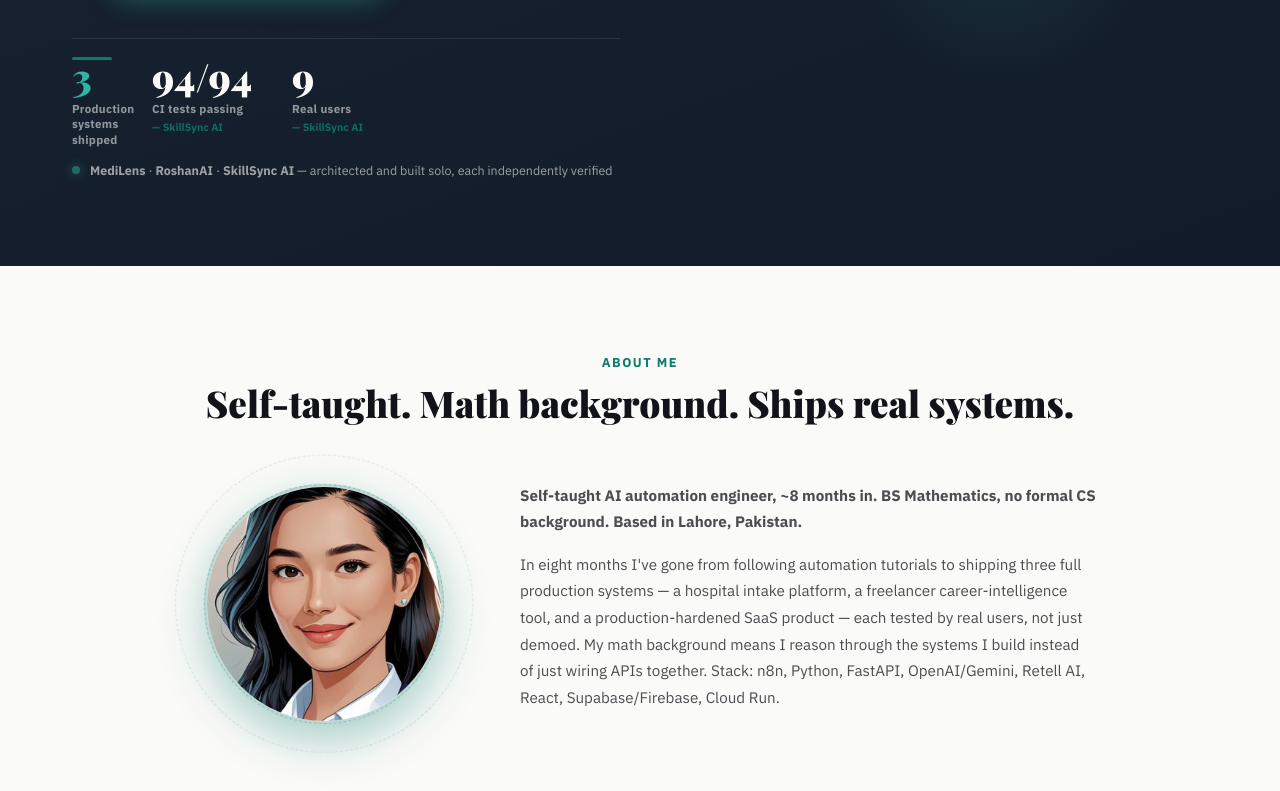
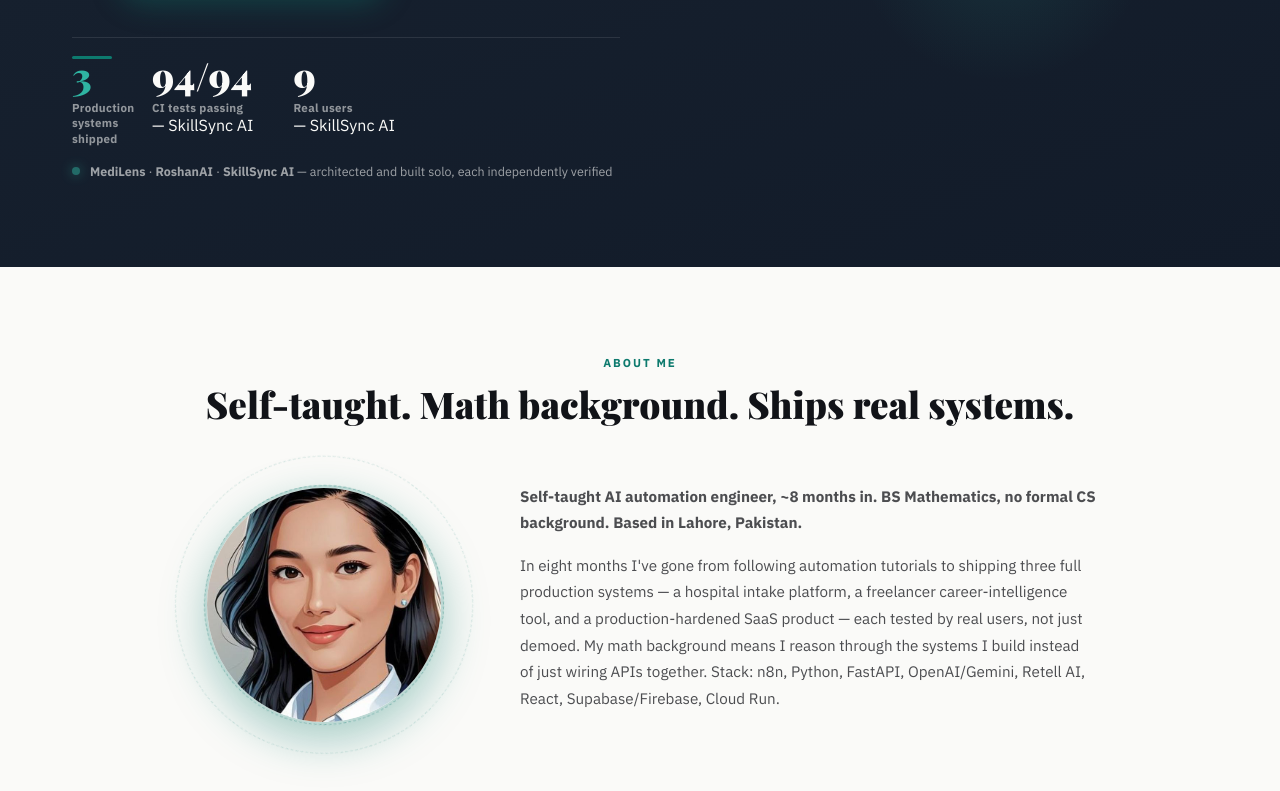
Before and after one commit to MaryumAkram16/maryum-portfolio, a React (Vite) app: page / in a window 1280 px wide. Shown: the part 829-1620 px from the top of the page. Built offline with nearby package versions, Linux system fonts and the light colour scheme.

Commit message:
Lighthouse: meta description, AA contrast colors, code-split Work/Contact, optimized avatar, dedupe recovery listener

```diff
--- a/index.html
+++ b/index.html
@@ -4,6 +4,8 @@
     <meta charset="UTF-8" />
     <link rel="icon" type="image/svg+xml" href="/favicon.svg" />
     <meta name="viewport" content="width=device-width, initial-scale=1.0" />
+    <meta name="description" content="Maryum Akram — AI Automation Engineer in Lahore, Pakistan. Voice agents, automation pipelines, and full-stack AI products that run themselves — proven in production with real users." />
+    <meta property="og:description" content="Maryum Akram — AI Automation Engineer in Lahore, Pakistan. Voice agents, automation pipelines, and full-stack AI products that run themselves." />
     <meta http-equiv="Cache-Control" content="no-cache, no-store, must-revalidate" />
     <meta http-equiv="Pragma" content="no-cache" />
     <meta http-equiv="Expires" content="0" />
@@ -33,25 +35,6 @@
       })(window.location)
 
       // ── Stale-cache recovery ───────────────────────────────────────
-      // If this page was served from a stale browser cache, the hashed
-      // JS/CSS assets it references may have been deleted by a newer
-      // deploy (404), leaving the page blank with no error shown.
-      // Detect failed JS/CSS loads and force a fresh, cache-busting
-      // reload so the visitor always lands on the newest deploy.
-      window.addEventListener('error', function (e) {
-        try {
-          var el = e.target || e.srcElement
-          if (el && (el.tagName === 'SCRIPT' || el.tagName === 'LINK')) {
-            var target = el.src || el.href || ''
-            if (target.indexOf('/assets/') !== -1 || target.indexOf('/src/') !== -1) {
-              window.location.href =
-                window.location.href.split('?')[0] + '?refresh=' + Date.now()
-            }
-          }
-        } catch (err) {}
-      })
-
-      // ── Stale-cache resource-error recovery ────────────────────────
       // If this page was served from a stale browser cache, the hashed
       // JS/CSS assets it references may have been deleted by a newer
       // deploy (404), leaving the page blank with no error shown.
--- a/src/App.jsx
+++ b/src/App.jsx
@@ -1,10 +1,10 @@
-import { Component } from 'react'
+import { Component, Suspense, lazy } from 'react'
 import { Routes, Route } from 'react-router-dom'
 import Nav from './components/Nav.jsx'
 import Footer from './components/Footer.jsx'
 import Landing from './pages/Landing.jsx'
-import Work from './pages/Work.jsx'
-import Contact from './pages/Contact.jsx'
+const Work = lazy(() => import('./pages/Work.jsx'))
+const Contact = lazy(() => import('./pages/Contact.jsx'))
 import './App.css'
 
 // Show a visible fallback + retry button instead of a blank page when
@@ -36,14 +36,24 @@
   }
 }
 
+// Lightweight loader shown only while a lazy route chunk downloads (~20-45 KiB).
+function RouteLoader() {
+  return (
+    <div style={{ minHeight: '60vh', display: 'flex', flexDirection: 'column', alignItems: 'center', justifyContent: 'center', gap: 14, background: '#1a2332', fontFamily: 'system-ui, sans-serif' }}>
+      <div style={{ width: 34, height: 34, border: '3px solid #0d7a6e', borderTopColor: '#2fb5a2', borderRadius: '50%', animation: 'mp-spin 1s linear infinite' }} />
+      <p style={{ margin: 0, color: '#fafaf8', opacity: 0.85, fontSize: 14 }}>Loading…</p>
+    </div>
+  )
+}
+
 function App() {
   return (
     <ErrorBoundary>
       <Nav />
       <Routes>
         <Route path="/" element={<Landing />} />
-        <Route path="/work" element={<Work />} />
-        <Route path="/contact" element={<Contact />} />
+        <Route path="/work" element={<Suspense fallback={<RouteLoader />}><Work /></Suspense>} />
+        <Route path="/contact" element={<Suspense fallback={<RouteLoader />}><Contact /></Suspense>} />
       </Routes>
       <Footer />
     </ErrorBoundary>
--- a/src/pages/Landing.css
+++ b/src/pages/Landing.css
@@ -261,14 +261,6 @@
   line-height: 1.35;
   max-width: 130px;
   padding: 0;
-}
-
-.stat-item .stat-attribution {
-  margin-top: 4px;
-  font-size: 0.66rem;
-  font-weight: 600;
-  color: var(--accent);
-  opacity: 0.85;
 }
 
 .hero-proof {
@@ -787,6 +779,18 @@
   padding: 4px 10px;
   border-radius: 999px;
 }
+/* Dark sections: labels in #0d7a6e only reach 3.0:1 on navy — use brighter teal for AA 4.5:1 */
+.landing-hero .section-label,
+.landing-pipeline .section-label,
+.landing-cta .section-label,
+.landing-why .section-label,
+.hero-proof .section-label {
+  color: #22a08e;
+}
+.landing-hero .hero-badge,
+.landing-why .section-sub {
+  color: inherit;
+}
 
 .capability-card h3 {
   margin: 0 0 10px;
--- a/src/pages/Work.css
+++ b/src/pages/Work.css
@@ -77,6 +77,16 @@
   font-size: clamp(1.5rem, 3vw, 1.9rem);
   line-height: 1.25;
   font-family: 'Playfair Display', Georgia, serif;
+}
+
+/* AA contrast: #0d7a6e on dark navy only reaches ~3:1 — use brighter teal */
+.section-label,
+.case-description,
+.view-details-btn,
+.psr-list dt,
+.proof-line,
+.deep-dive h3 {
+  color: #22a08e;
 }
 
 .case-section-head {
@@ -175,7 +185,7 @@
   font-family: var(--font);
   font-weight: 700;
   font-size: 0.9rem;
-  color: var(--accent);
+  color: #22a08e;
   background: none;
   border: none;
   padding: 0;
```
Also changed, not shown: public/maryum-avatar.jpeg.
